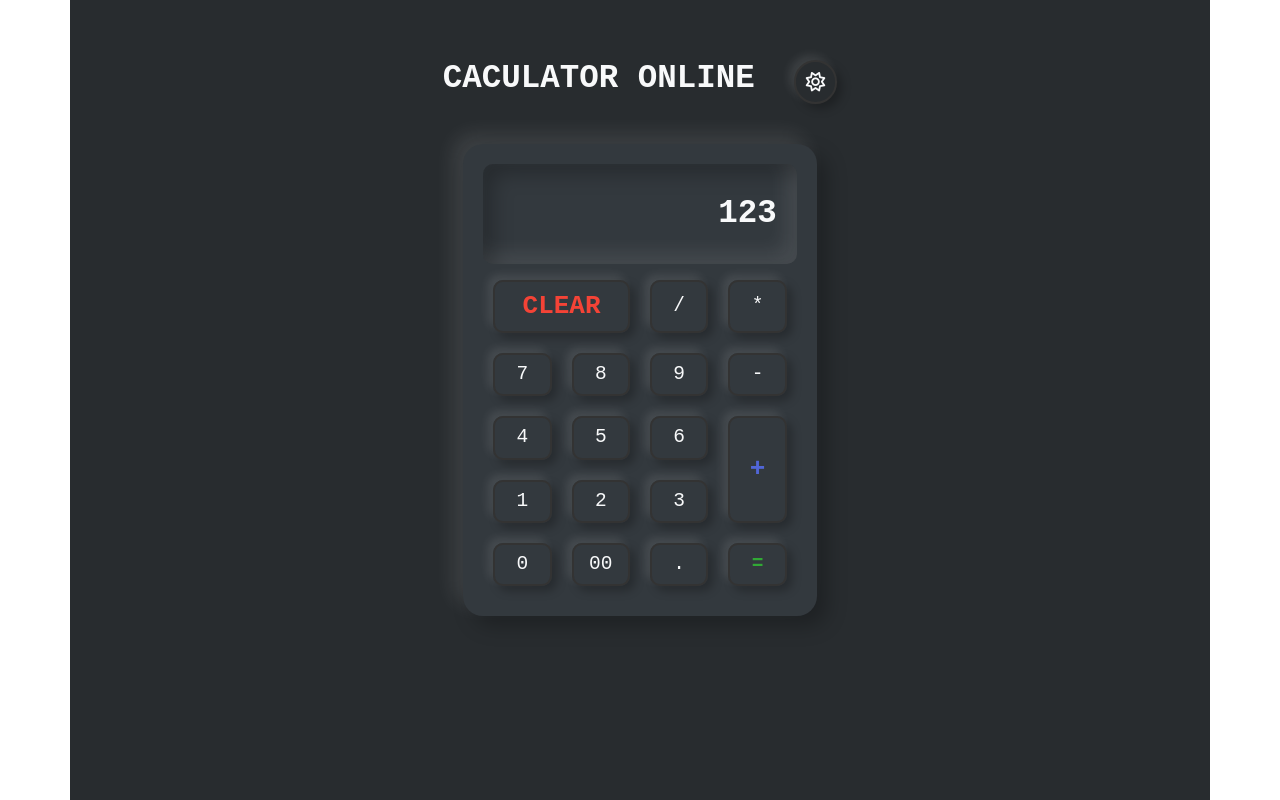
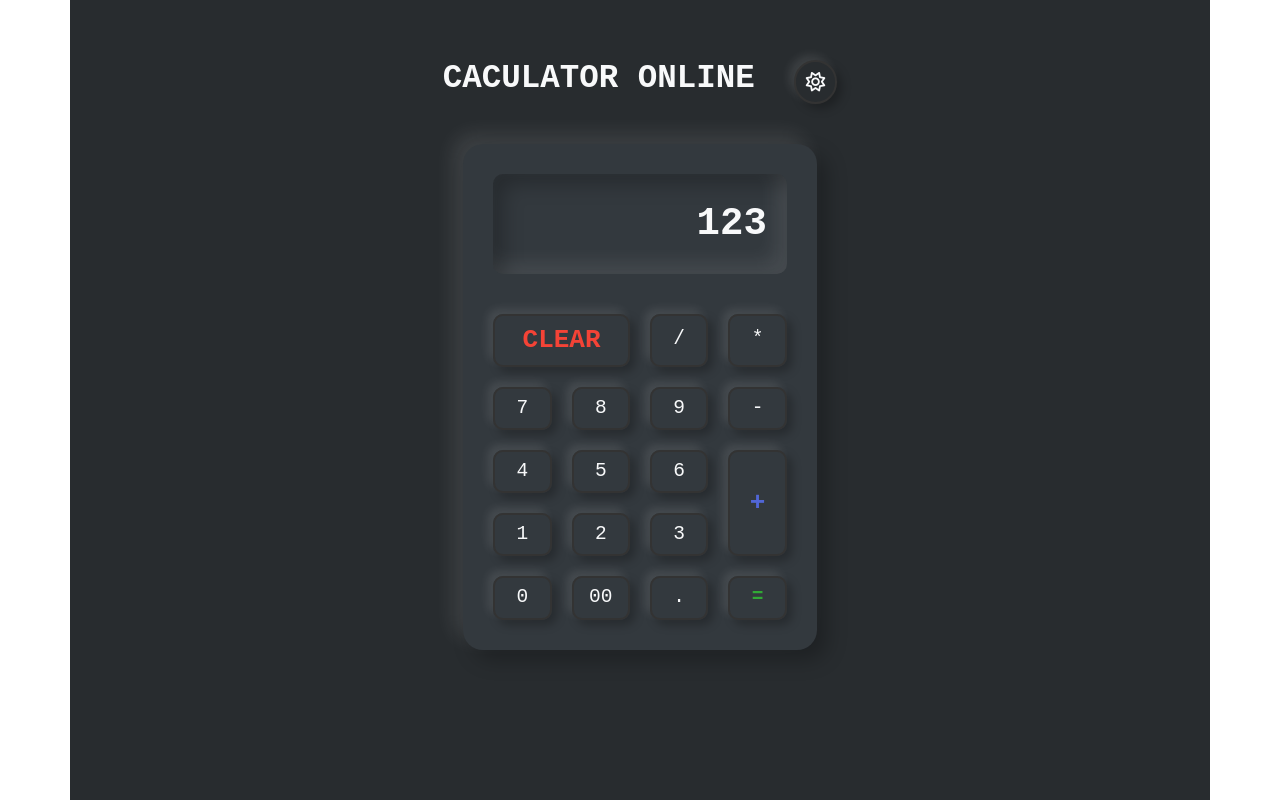
Before and after one commit to TranHoangNhu/caculator_online, a plain HTML site: page index.html in a window 1280 px wide. Drawn offline with nearby package versions, Linux system fonts and the light colour scheme.

Commit message:
fix layout buttons

```diff
--- a/scss/index.scss
+++ b/scss/index.scss
@@ -4,12 +4,13 @@
 .caculator {
   position: relative;
   width: 100%;
-  padding: 20px;
+  padding: 30px;
   border-radius: 20px;
   box-shadow: $dark-shadow-bigger;
   .buttons {
     position: relative;
     display: grid;
+    gap: 20px;
     #value {
       position: relative;
       grid-column: span 4;
@@ -21,14 +22,14 @@
       border-radius: 10px;
       padding: 0 20px;
       color: $blue-color;
-      font-size: 2.5em;
+      font-size: 3em;
       font-weight: bold;
+      margin-bottom: 20px;
     }
     span {
       position: relative;
       padding: 5px;
       box-shadow: $light-shadow;
-      margin: 10px;
       cursor: pointer;
       user-select: none;
       min-width: 40px;
```
Also changed, not shown: css/index.css, css/index.min.css.
